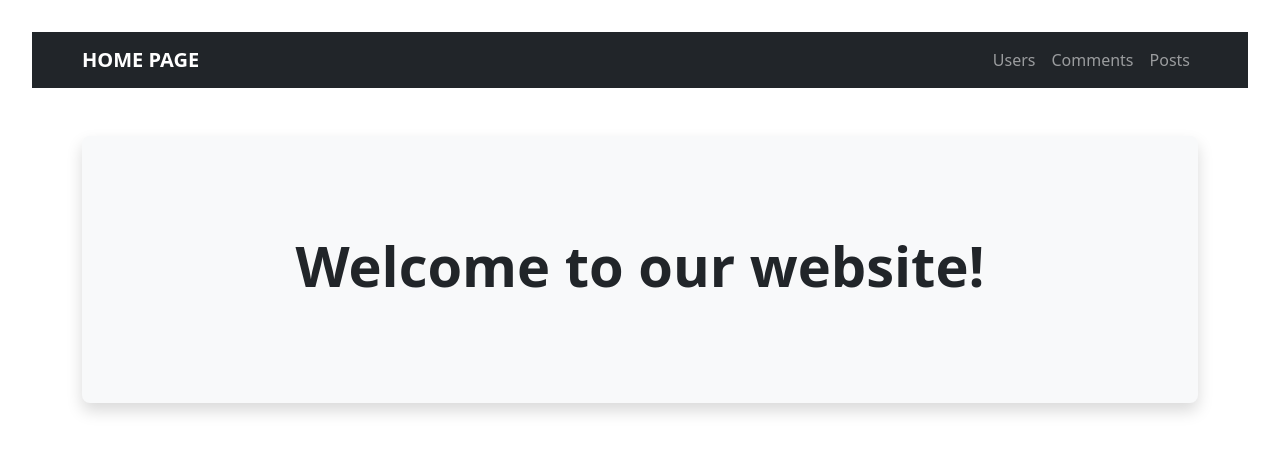
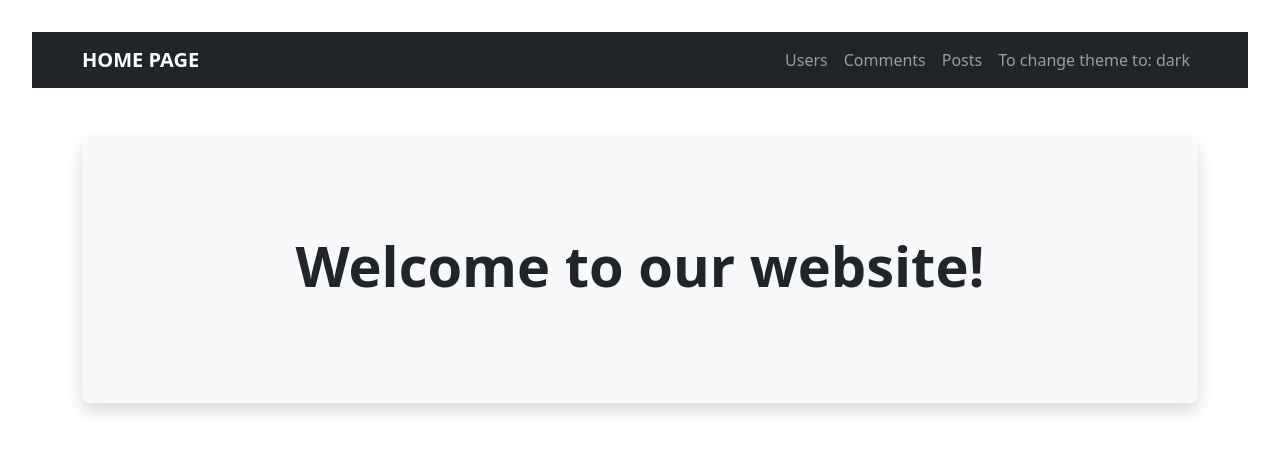
Before and after one commit to DaceLiepina/User_List, a React (Vite) app: page / in a window 1280 px wide. Shown: the top 452 px of the page. Built offline with nearby package versions, Linux system fonts and the light colour scheme.

Commit message:
dark/light added

```diff
--- a/src/App.tsx
+++ b/src/App.tsx
@@ -6,10 +6,24 @@ import UserProfile from "./components/UserList/UserProfile";
 import CommentsId from "./components/UserList/CommentsId";
 import PostList from "./components/UserList/PostList";
 import PostsId from "./components/UserList/PostId";
+import { createContext, useContext, type Dispatch } from "react";
 
+export interface IThemeContext {
+  theme: 'light' | 'dark',
+  setTheme: Dispatch<React.SetStateAction<"light" | "dark">>
+}
+
+export const ThemeContext = createContext<IThemeContext>({
+  theme: 'light',
+setTheme: () => {}
+
+})
 // SPA - Single Page Application
 function App() {
-  return (
+  const {theme, setTheme} = useContext(ThemeContext);
+  const isDark = theme === "dark";
+  const newTheme = isDark ? 'light' : 'dark'
+  return(
     <>
       <nav className="navbar navbar-expand-lg navbar-dark bg-dark shadow-lg-sm  sticky-top ">
         <div className="container">
@@ -32,6 +46,12 @@ function App() {
                 <Link className="nav-link" to="/posts">
                   Posts
                 </Link>
+              </li>
+               <li className="nav-item">
+                <button
+                  className="nav-link btn btn-info"
+                  onClick={() => setTheme(newTheme)}
+                >To change theme to: {newTheme}</button>
               </li>
             </ul>
           </div>
--- a/src/components/UserList/CommentsList.tsx
+++ b/src/components/UserList/CommentsList.tsx
@@ -1,6 +1,7 @@
-import { useEffect, useState } from "react";
+import { useContext, useEffect, useState } from "react";
 import axios from "axios";
 import { Link } from "react-router-dom";
+import { ThemeContext } from "../../App";
 
 
 export interface IComment {   // interface sakas ar lielo I
@@ -8,12 +9,17 @@ export interface IComment {   // interface sakas ar lielo I
   name: string;
   email: string;
   body: string;
+
+
 }
 
 function CommentsList() {
   const [comments, setComments] = useState<IComment[]>([]);
   const [loading, setLoading] = useState<boolean>(true);
   const [error, setError] = useState<string>("");
+
+  const {theme} = useContext(ThemeContext);
+    const isDark = theme ==='dark'
 
   useEffect(() => {
     axios
@@ -35,16 +41,15 @@ function CommentsList() {
       <h2 className="mb-4">Comments </h2>
       <div className="row">
         {comments.slice(0, 20).map((comment) => (
-          <div key={comment.id}  className="list-group-item mb-3 shadow-sm rounded">
-            <div className="card">
+          <div key={comment.id}
+     className={`list-group-item mb-3 shadow-sm rounded ${isDark ? "bg-dark text-light" : "bg-light text-dark"}`}>
+  <div className={`card h-100 shadow-sm ${isDark ? "bg-dark text-light" : "bg-light text-dark"}`}>
     <div className="card-body">
       <h5 className="card-title">{comment.name}</h5>
-                <h6 className="badge bg-primary">
-                  {comment.email}
-                </h6>
+      <h6 className="badge bg-primary">{comment.email}</h6>
       <p className="card-text">{comment.body}</p>
     </div>
-            <div className="card-footer bg-light">
+    <div className={`card-footer ${isDark ? "bg-dark text-light" : "bg-light text-dark"}`}>
       <Link
         to={`/comments/${comment.id}`}
         className="btn btn-sm btn-outline-info w-100"
--- a/src/components/UserList/User.tsx
+++ b/src/components/UserList/User.tsx
@@ -1,13 +1,26 @@
-import type { FC } from "react";
+import { useContext, type FC } from "react";
 import { v4 } from "uuid";
 import type { IUser } from "./UserList";
 import { Link } from "react-router-dom";
+import { ThemeContext } from "../../App";
 
-const User: FC<{ user: IUser }> = ({ user: { id, name, username, email } }) => {
+const User: FC<{ user: IUser }> = ({ user: { id, name, username, email, } }) => {
+
+  const {theme} = useContext(ThemeContext);
+  const isDark = theme ==='dark'
   // funktional component - FC - arii jaimportee no React
+
+  // console.log("Значение переменной isDark равно " + isDark);
+  // console.log('Сэр Уинстон Черчилль сказал: "Я хочу обратиться..."');
+
   return (
-    <div className="col-12 col-md-6 col-lg-4 pt-10" key={v4()}>
-      <div className="card h-100 shadow-sm">
+    <div
+      className={`col-12 col-md-6 col-lg-4`}
+      key={v4()}
+    >
+      <div className={`card h-100 shadow-sm ${
+        isDark ? "bg-dark text-light" : "bg-light text-dark"
+      }`}>
         <div className="card-header bg-info text-black">
           <h5 className="mb-3">{name}</h5>
           <h6 className="card-subtitle mb-2 text-muted">@{username}</h6>
--- a/src/main.tsx
+++ b/src/main.tsx
@@ -1,15 +1,26 @@
-import { StrictMode } from "react";
+import { StrictMode, useState } from "react";
 import { createRoot } from "react-dom/client";
 import "bootstrap/dist/css/bootstrap.min.css";
 import "./index.css";
-import App from "./App.tsx";
+import App, { ThemeContext } from "./App.tsx";
 import { BrowserRouter } from "react-router-dom";
 
-createRoot(document.getElementById("root")!).render(
-  <StrictMode>
+
+export const Root = () => {
+  const[theme, setTheme] = useState<'light'|'dark'>('light');
+return (
+
+<StrictMode>
     {/* 0. Подключение маршрутизации */}
     <BrowserRouter>
+    <ThemeContext.Provider value ={{theme, setTheme}}>
       <App />
+      </ThemeContext.Provider>
     </BrowserRouter>
   </StrictMode>
+
 );
+};
+
+
+createRoot(document.getElementById("root")!).render(<Root/>);
```
Lines whose indentation alone changed are shown as unchanged.
